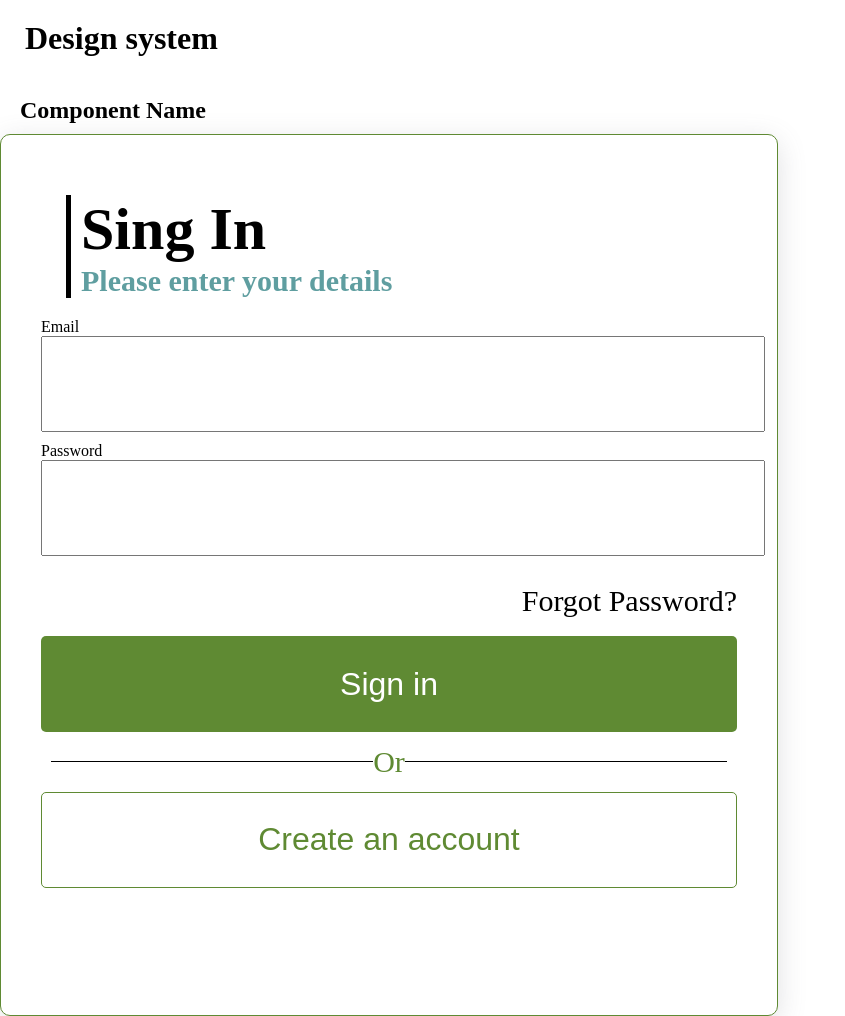
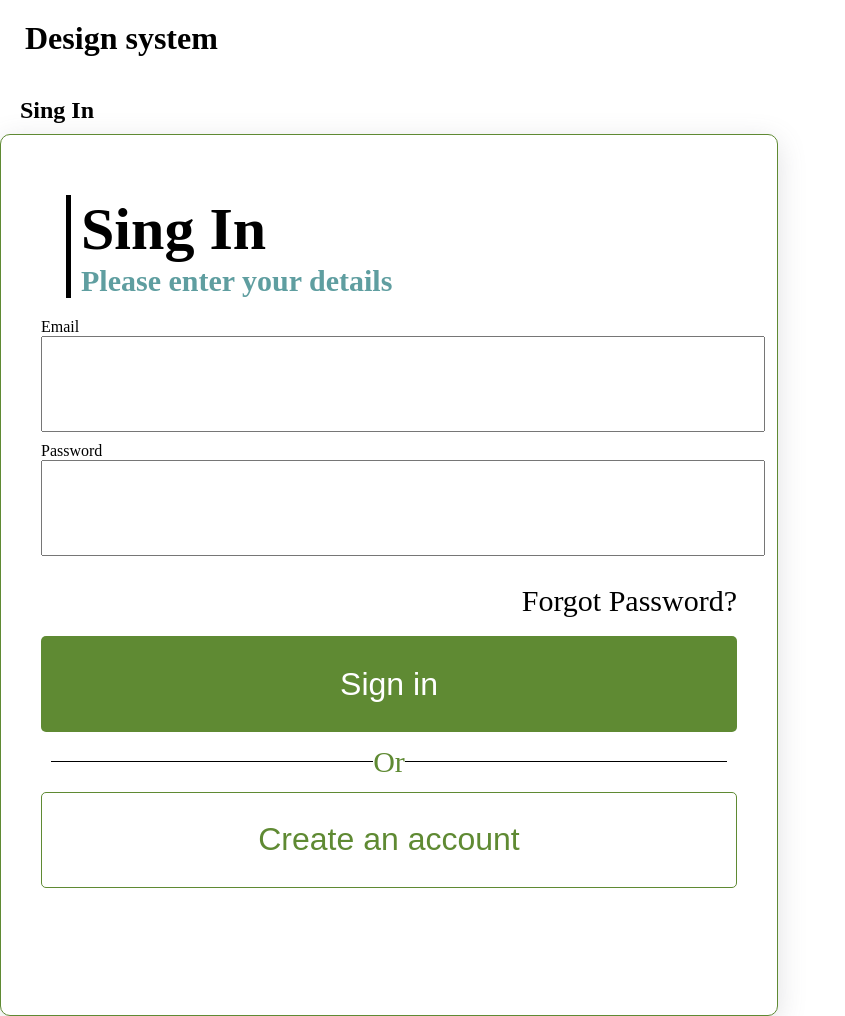
Before and after one commit to JUC24/proyecto1_proyecto-final, a website: page designSystem.html in a window 1280 px wide. Shown: the whole page, without its empty margins (0-845 px from the left). Drawn offline with Linux system fonts and the light colour scheme.

Commit message:
chore (sing In) : change component name

```diff
--- a/designSystem.html
+++ b/designSystem.html
@@ -10,10 +10,8 @@
 <body>
   <h1>Design system</h1>
   <div class="componentConteiner"><!--Conponent conteiner-->
-    <h2 class="componentConteiner--titleName">Component Name</h2>
-    <div>
-    </div><!--component goes here-->
-    <!--this is the sing in form-->
+      <!--this is the sing in form-->
+    <h2 class="componentConteiner--titleName">Sing In</h2>
     <div class="singIn-container">
       <form class="singIn_form">
         <h1 class="singIn_title">Sing In <span class="singIn_subtitle">Please enter your details</span></h1>
```
